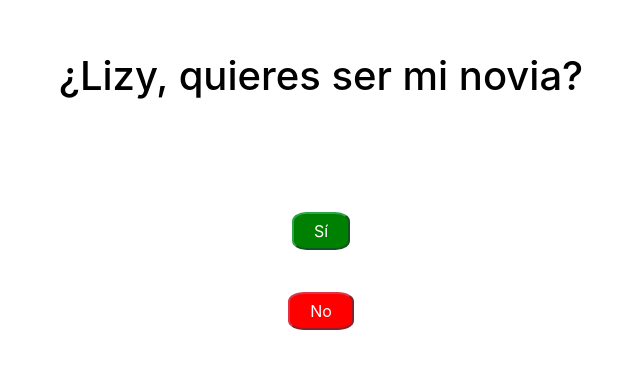
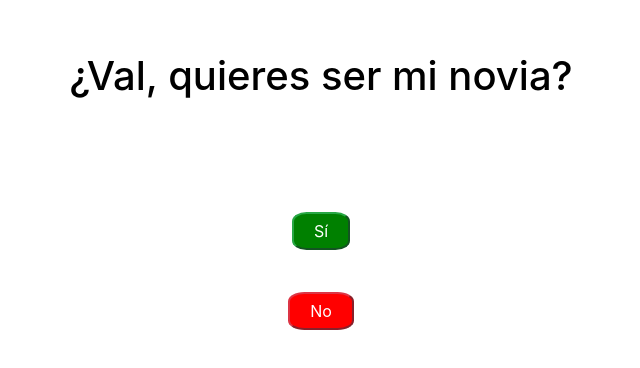
Before and after one commit to yaelglz/alon, a plain HTML site: page index.html in a window 1280 px wide. Shown: the part 188-556 px from the top of the page, without its empty margins (319-959 px from the left). Drawn offline with nearby package versions, Linux system fonts and the light colour scheme.

Commit message:
Actualizar el texto de la pregunta en index.html

```diff
--- a/index.html
+++ b/index.html
@@ -14,7 +14,7 @@
   <div class="anim">
   </div>
   <div class="question">
-    <h1>¿Lizy, quieres ser mi novia?</h1>
+    <h1>¿Val, quieres ser mi novia?</h1>
   </div>
   <div class="message">
     <h1>Sabía que dirías que sí beibi
```
